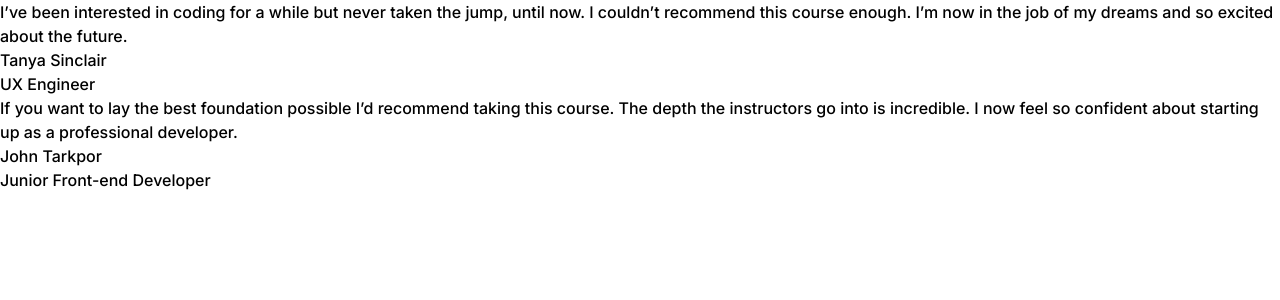
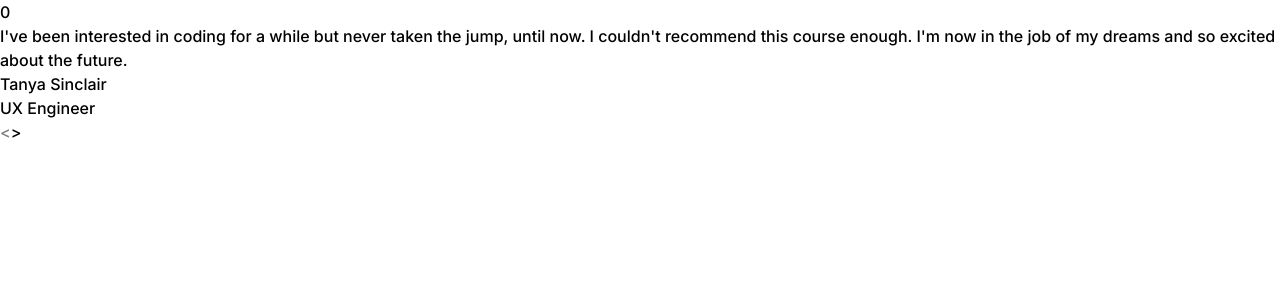
Before and after one commit to n0rrman/frontend-mentor-challenges-green, a Next.js app in the folder coding-bootcamp-testimonials-slider/: page / in a window 1280 px wide. Shown: the top 300 px of the page. Built offline with nearby package versions, Linux system fonts and the light colour scheme.

Commit message:
coding-bootcamp-testimonials-slider card sliders components added

```diff
--- a/coding-bootcamp-testimonials-slider/src/app/page.tsx
+++ b/coding-bootcamp-testimonials-slider/src/app/page.tsx
@@ -1,22 +1,32 @@
-import Card from "@/components/card";
+import CardSlider from "@/components/card-slider";
 
 export default function Home() {
-  return (
-    <div>
-      <Card
-        name="Tanya Sinclair"
-        title="UX Engineer"
-        review="I’ve been interested in coding for a while but never taken the jump, until now.
-  I couldn’t recommend this course enough. I’m now in the job of my dreams and so
-  excited about the future."
-      />
-      <Card
-        name="John Tarkpor"
-        title="Junior Front-end Developer"
-        review="If you want to lay the best foundation possible I’d recommend taking this course.
-  The depth the instructors go into is incredible. I now feel so confident about
-  starting up as a professional developer. "
-      />
-    </div>
-  );
+  const data = [
+    {
+      name: "Tanya Sinclair",
+      title: "UX Engineer",
+      review:
+        "I've been interested in coding for a while but never taken the jump, until now. I couldn't recommend this course enough. I'm now in the job of my dreams and so excited about the future.",
+    },
+    {
+      name: "John Tarkpor",
+      title: "Junior Front-end Developer",
+      review:
+        "If you want to lay the best foundation possible I'd recommend taking this course. The depth the instructors go into is incredible. I now feel so confident about starting up as a professional developer.",
+    },
+    {
+      name: "Tanya Sinclair",
+      title: "UX Engineer",
+      review:
+        "I've been interested in coding for a while but never taken the jump, until now. I couldn't recommend this course enough. I'm now in the job of my dreams and so excited about the future.",
+    },
+    {
+      name: "John Tarkpor",
+      title: "Junior Front-end Developer",
+      review:
+        "If you want to lay the best foundation possible I'd recommend taking this course. The depth the instructors go into is incredible. I now feel so confident about starting up as a professional developer.",
+    },
+  ];
+
+  return <CardSlider data={data} />;
 }
--- /dev/null
+++ b/coding-bootcamp-testimonials-slider/src/components/card-slider.tsx
@@ -0,0 +1,81 @@
+"use client";
+
+import { useState } from "react";
+
+import Card from "@/components/card";
+
+interface CardSliderProps {
+  data: {
+    name: string;
+    title: string;
+    review: string;
+  }[];
+}
+
+export default function CardSlider({ data }: CardSliderProps) {
+  const MIN_VAL = 0;
+  const MAX_VAL = data.length - 1;
+
+  const [active, setActive] = useState(0);
+
+  const renderedData = data.map((data) => {
+    const { name, title, review } = data;
+    return (
+      <div key={name} className="w-[100vw]">
+        <Card name={name} title={title} review={review} />
+      </div>
+    );
+  });
+
+  const handleIncrement = () => {
+    setActive((val) => {
+      if (val < MAX_VAL) {
+        return val + 1;
+      } else {
+        return val;
+      }
+    });
+  };
+
+  const handleDecrement = () => {
+    setActive((val) => {
+      if (val > MIN_VAL) {
+        return val - 1;
+      } else {
+        return val;
+      }
+    });
+  };
+
+  return (
+    <div>
+      <div>{active}</div>
+      <div className="flex overflow-x-hidden w-[100vw]">
+        <div className="flex flex-row w-[300vw]">{renderedData[active]}</div>
+      </div>
+
+      <button
+        className={`${
+          active === MIN_VAL
+            ? "cursor-not-allowed opacity-50"
+            : "cursor-pointer"
+        }`}
+        disabled={active === MIN_VAL}
+        onClick={() => handleDecrement()}
+      >
+        {"<"}
+      </button>
+      <button
+        className={`${
+          active === MAX_VAL
+            ? "cursor-not-allowed opacity-50"
+            : "cursor-pointer"
+        }`}
+        disabled={active === MAX_VAL}
+        onClick={() => handleIncrement()}
+      >
+        {">"}
+      </button>
+    </div>
+  );
+}
```
